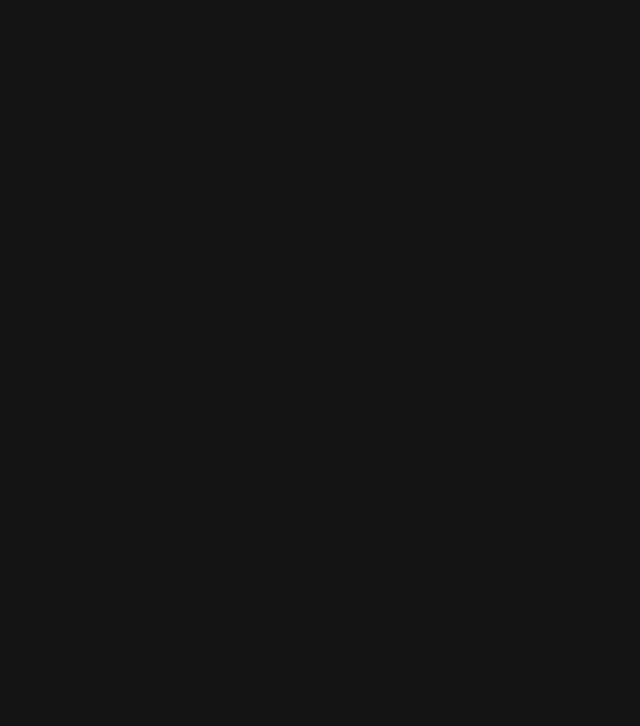
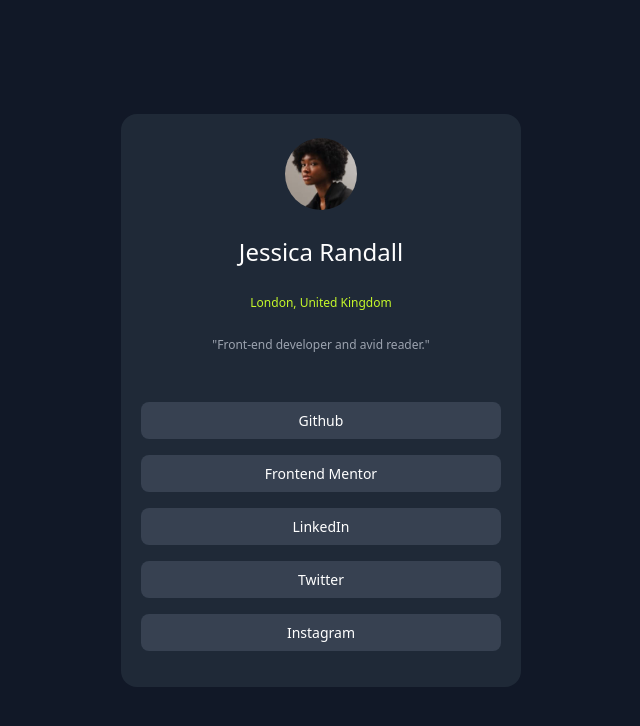
Before and after one commit to JulianJ96/social-links-profile-main, a website: page index.html in a window 1280 px wide. Shown: the whole page, without its empty margins (319-959 px from the left). Drawn offline with Linux system fonts and the light colour scheme.

Commit message:
html and tailwind done

```diff
--- a/index.html
+++ b/index.html
@@ -21,7 +21,66 @@
 
     <title>Frontend Mentor | Social links profile</title>
   </head>
-  <body
-    class="h-screen flex justify-center items-center bg-[hsl(0,0%,8%)]"
-  ></body>
+  <body class="h-screen flex justify-center items-center bg-gray-900">
+    <div
+      class="flex flex-col items-center w-[310px] md:w-[400px] p-[24px] gap-[24px] rounded-2xl bg-gray-800"
+    >
+      <img
+        class="flex items-center w-[72px] h-[72px] rounded-full"
+        src="images/avatar-jessica.jpeg"
+        alt="Jessica"
+      />
+
+      <h1 class="text-white font-normal text-[24px] mb-0">Jessica Randall</h1>
+      <h2 class="font-normal text-[12px] mt-0" style="color: hsl(75, 94%, 57%)">
+        London, United Kingdom
+      </h2>
+      <p class="font-normal text-[12px] text-gray-400">
+        "Front-end developer and avid reader."
+      </p>
+
+      <ul class="flex flex-col items-center gap-4 mt-6 mb-3">
+        <l1>
+          <a
+            href="#"
+            class="flex justify-center items-center w-[260px] md:w-[360px] px-6 py-2 bg-gray-700 text-white rounded-lg transition-colors duration-300 hover:text-gray-800 hover:bg-lime-500 text-[14px]"
+          >
+            Github
+          </a>
+        </l1>
+        <l1>
+          <a
+            href="#"
+            class="flex justify-center items-center w-[260px] md:w-[360px] px-6 py-2 bg-gray-700 text-white rounded-lg transition-colors duration-300 hover:text-gray-800 hover:bg-lime-500 text-[14px]"
+          >
+            Frontend Mentor
+          </a>
+        </l1>
+        <l1>
+          <a
+            href="#"
+            class="flex justify-center items-center w-[260px] md:w-[360px] px-6 py-2 bg-gray-700 text-white rounded-lg transition-colors duration-300 hover:text-gray-800 hover:bg-lime-500 text-[14px]"
+          >
+            LinkedIn
+          </a>
+        </l1>
+        <l1>
+          <a
+            href="#"
+            class="flex justify-center items-center w-[260px] md:w-[360px] px-6 py-2 bg-gray-700 text-white rounded-lg transition-colors duration-300 hover:text-gray-800 hover:bg-lime-500 text-[14px]"
+          >
+            Twitter
+          </a>
+        </l1>
+        <l1>
+          <a
+            href="#"
+            class="flex justify-center items-center w-[260px] md:w-[360px] px-6 py-2 bg-gray-700 text-white rounded-lg transition-colors duration-300 hover:text-gray-800 hover:bg-lime-500 text-[14px]"
+          >
+            Instagram
+          </a>
+        </l1>
+      </ul>
+    </div>
+  </body>
 </html>
```
Also changed, not shown: output.css.
